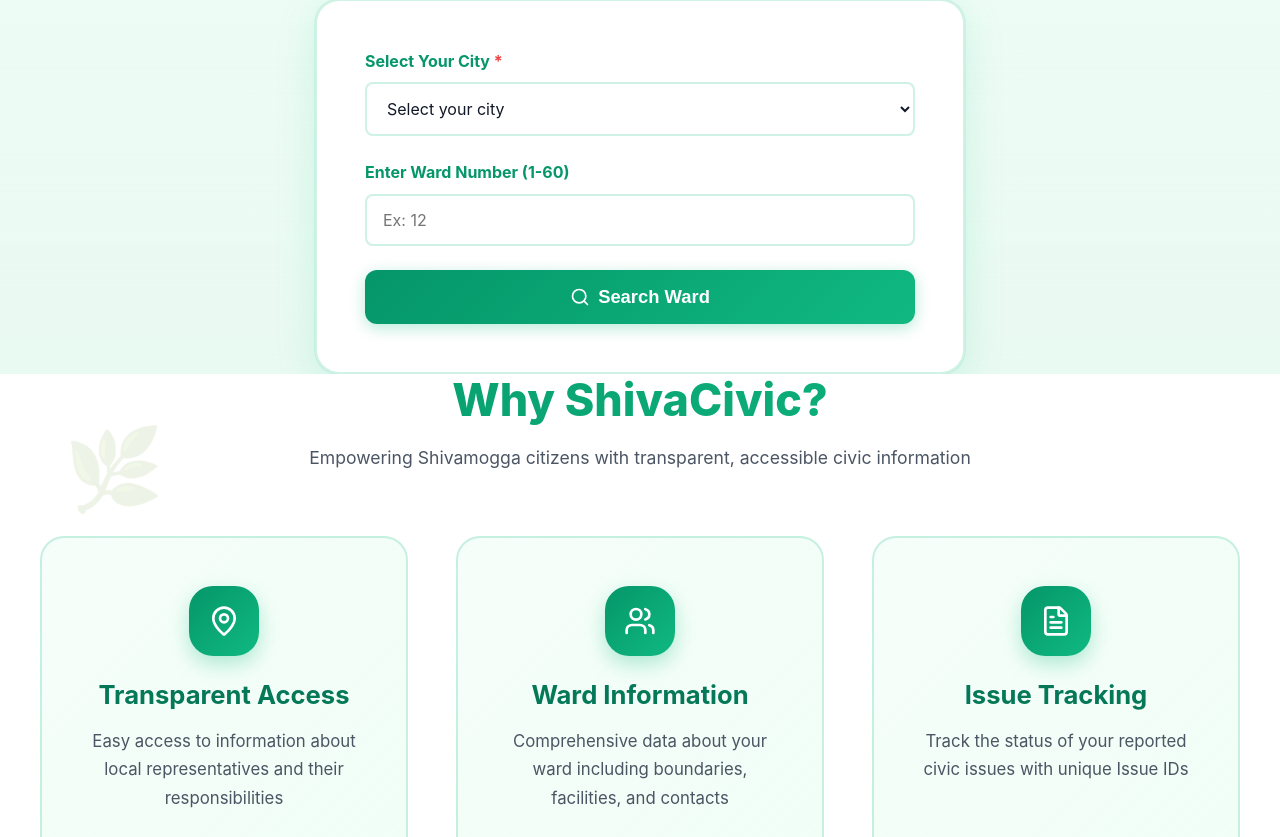
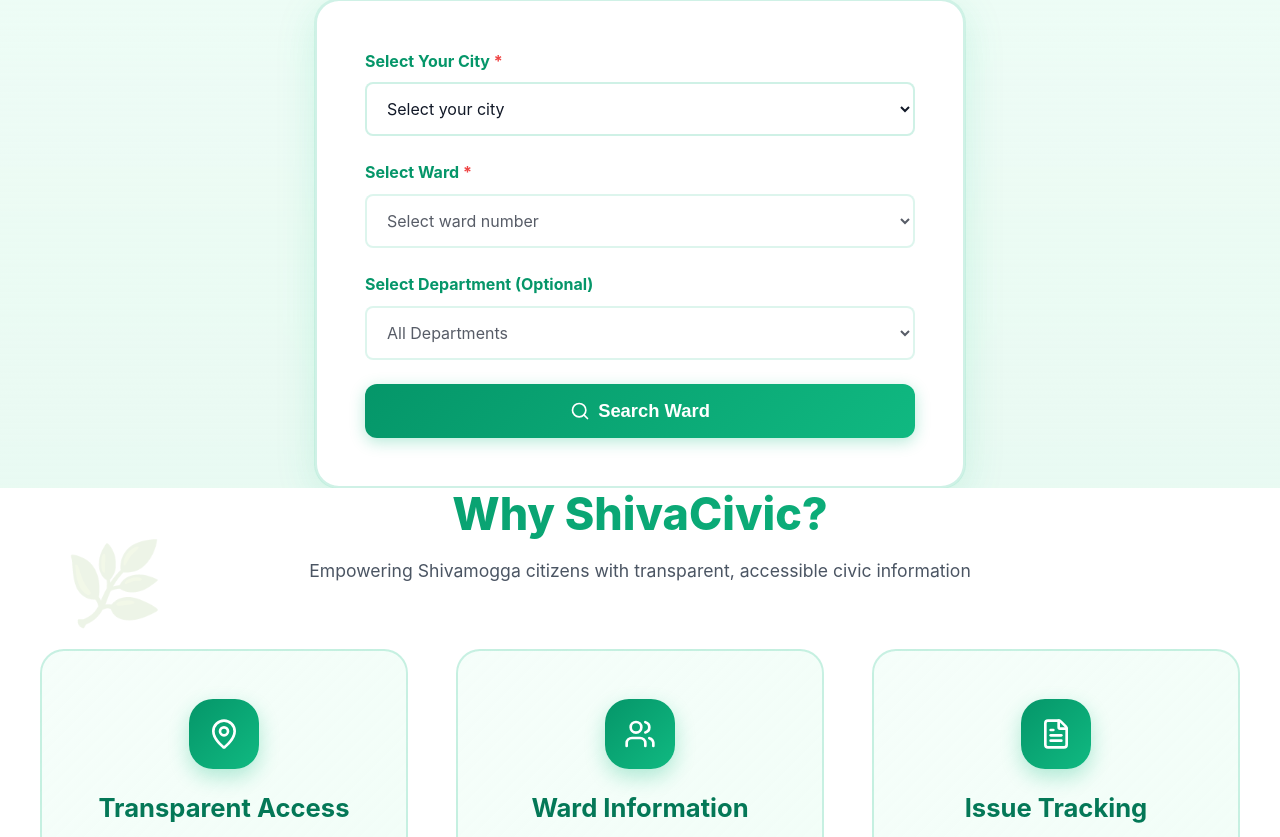
Before and after one commit to vishalaradhya-12/shivamogga-civic, a React (Vite) app: page / in a window 1280 px wide. Shown: the part 903-1740 px from the top of the page. Built offline with nearby package versions, Linux system fonts and the light colour scheme.

Commit message:
Add ward dropdown and department filter - 60 wards with department subfolder navigation

```diff
--- a/src/pages/Home.jsx
+++ b/src/pages/Home.jsx
@@ -8,14 +8,29 @@
 function Home({ language }) {
     const [selectedCity, setSelectedCity] = useState('');
     const [wardNumber, setWardNumber] = useState('');
+    const [selectedDepartment, setSelectedDepartment] = useState('');
     const navigate = useNavigate();
 
     const t = (key) => getTranslation(key, language);
 
+    // Department options
+    const departments = [
+        { id: 'health', name: 'Health & Sanitation', nameKn: 'ಆರೋಗ್ಯ ಮತ್ತು ನೈರ್ಮಲ್ಯ', nameHi: 'स्वास्थ्य और स्वच्छता' },
+        { id: 'water', name: 'Water Supply', nameKn: 'ನೀರು ಪೂರೈಕೆ', nameHi: 'जल आपूर्ति' },
+        { id: 'roads', name: 'Roads & Infrastructure', nameKn: 'ರಸ್ತೆಗಳು ಮತ್ತು ಮೂಲಸೌಕರ್ಯ', nameHi: 'सड़कें और बुनियादी ढांचा' },
+        { id: 'education', name: 'Education', nameKn: 'ಶಿಕ್ಷಣ', nameHi: 'शिक्षा' },
+        { id: 'streetlights', name: 'Street Lights', nameKn: 'ರಸ್ತೆ ದೀಪಗಳು', nameHi: 'सड़क की बत्तियां' },
+        { id: 'parks', name: 'Parks & Gardens', nameKn: 'ಉದ್ಯಾನವನಗಳು', nameHi: 'पार्क और उद्यान' }
+    ];
+
     const handleSearch = (e) => {
         e.preventDefault();
         if (selectedCity && wardNumber) {
-            navigate(`/ward/${wardNumber}`);
+            // Navigate to ward details with optional department filter
+            const path = selectedDepartment
+                ? `/ward/${wardNumber}?dept=${selectedDepartment}`
+                : `/ward/${wardNumber}`;
+            navigate(path);
         }
     };
 
@@ -128,18 +143,46 @@
 
                         <div className="form-group">
                             <label htmlFor="ward">
-                                Enter Ward Number (1-60)
+                                Select Ward <span style={{ color: '#ef4444' }}>*</span>
                             </label>
-                            <input
-                                type="number"
+                            <select
                                 id="ward"
-                                placeholder="Ex: 12"
                                 value={wardNumber}
                                 onChange={(e) => setWardNumber(e.target.value)}
-                                min="1"
-                                max="60"
                                 disabled={!selectedCity}
-                            />
+                                required
+                            >
+                                <option value="">Select ward number</option>
+                                {[...Array(60)].map((_, i) => (
+                                    <option key={i + 1} value={i + 1}>
+                                        Ward {i + 1}
+                                    </option>
+                                ))}
+                            </select>
+                        </div>
+
+                        <div className="form-group">
+                            <label htmlFor="department">
+                                Select Department (Optional)
+                            </label>
+                            <select
+                                id="department"
+                                value={selectedDepartment}
+                                onChange={(e) => setSelectedDepartment(e.target.value)}
+                                disabled={!wardNumber}
+                            >
+                                <option value="">All Departments</option>
+                                {departments.map((dept) => (
+                                    <option key={dept.id} value={dept.id}>
+                                        {language === 'kn' ? dept.nameKn : language === 'hi' ? dept.nameHi : dept.name}
+                                    </option>
+                                ))}
+                            </select>
+                            {wardNumber && (
+                                <small style={{ color: '#059669', fontSize: '0.875rem', marginTop: '0.5rem', display: 'block' }}>
+                                    Filter by specific department or view all
+                                </small>
+                            )}
                         </div>
 
                         <button type="submit" className="btn btn-primary" disabled={!selectedCity || !wardNumber}>
--- a/src/pages/WardDetails.jsx
+++ b/src/pages/WardDetails.jsx
@@ -1,6 +1,6 @@
-import { useParams } from 'react-router-dom';
+import { useParams, useSearchParams } from 'react-router-dom';
 import { MapContainer, TileLayer, Marker, Popup } from 'react-leaflet';
-import { Phone, Mail, MapPin, Users, Building } from 'lucide-react';
+import { Phone, Mail, MapPin, Users, Building, Filter } from 'lucide-react';
 import { getWardByNumber } from '../data/wardData';
 import { getTranslation } from '../data/translations';
 import 'leaflet/dist/leaflet.css';
@@ -22,8 +22,20 @@
 
 function WardDetails({ language }) {
     const { wardNumber } = useParams();
+    const [searchParams] = useSearchParams();
+    const departmentFilter = searchParams.get('dept');
     const ward = getWardByNumber(wardNumber);
     const t = (key) => getTranslation(key, language);
+
+    // Department names mapping
+    const departmentNames = {
+        health: 'Health & Sanitation',
+        water: 'Water Supply',
+        roads: 'Roads & Infrastructure',
+        education: 'Education',
+        streetlights: 'Street Lights',
+        parks: 'Parks & Gardens'
+    };
 
     if (!ward) {
         return (
@@ -47,6 +59,12 @@
                         <h1>{ward.wardName}</h1>
                         <div className="ward-meta">
                             <span className="badge">Ward {ward.wardNumber}</span>
+                            {departmentFilter && (
+                                <span className="badge" style={{ background: 'linear-gradient(135deg, #059669, #10b981)', color: 'white' }}>
+                                    <Filter size={14} />
+                                    {departmentNames[departmentFilter]}
+                                </span>
+                            )}
                             <span className="ward-stat">
                                 <Users size={16} />
                                 {ward.population.toLocaleString()} residents
```
Also changed, not shown: 1 other file (tests, documents, lock files or other folders).
